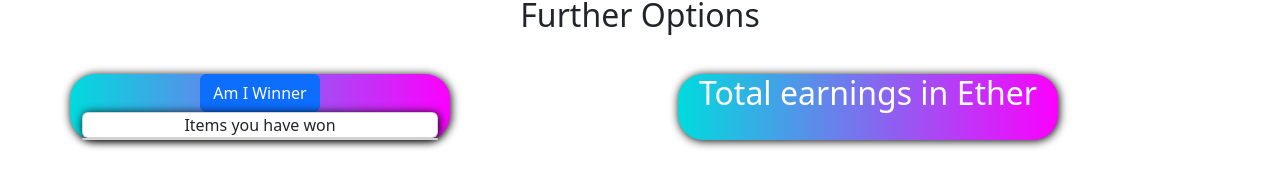
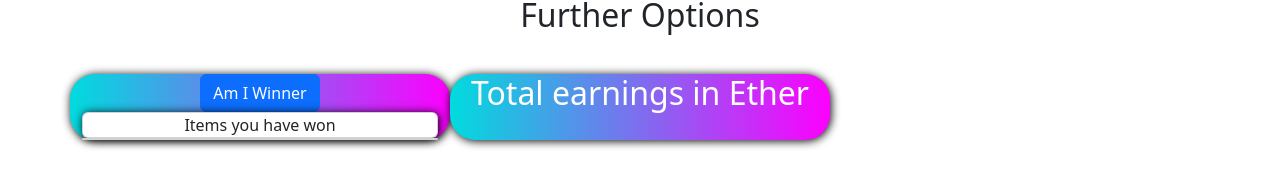
Before and after one commit to Allamir/Lottery-Dapp, a React (Create React App) app: page / in a window 1280 px wide. Shown: the part 531-718 px from the top of the page. Built offline with nearby package versions, Linux system fonts and the light colour scheme.

Commit message:
updated comments

```diff
--- a/src/App.js
+++ b/src/App.js
@@ -551,8 +551,7 @@ function App() {
           <form class='gradient col-lg-5 mt-5' style={{borderRadius:"25px",boxShadow:"1px 1px 10px #000000"}}>
 
             <h4 style={{color:'#FFFFFF'}}>Lottery Dapp</h4>
-            {/* <h5 style={{color:'#FFFFFF'}}>Welcome</h5> */}
-            {/* <Button onClick={connectwallet} style={{marginBottom:"5px"}}>Connect Wallet</Button> */}
+
 
 			<h5 style={{color:'#FFFFFF'}}>Your address</h5>
             <div class='card' id='wallet-address' style={{boxShadow:"1px 1px 10px #000000"}}>
@@ -620,7 +619,7 @@ function App() {
 
           </div>
 
-		  <div class='gradient col-sm-4'style={{borderRadius:"25px",boxShadow:"1px 1px 10px #000000", marginLeft:"20%"}}>
+		  <div class='gradient col-sm-4'style={{borderRadius:"25px",boxShadow:"1px 1px 10px #000000"}}>
             <h2 style={{color:'#FFFFFF'}}>Total earnings in Ether</h2>
 
 			<h5 id="totalEther" style={{color:'#FFFFFF'}}></h5>
```
